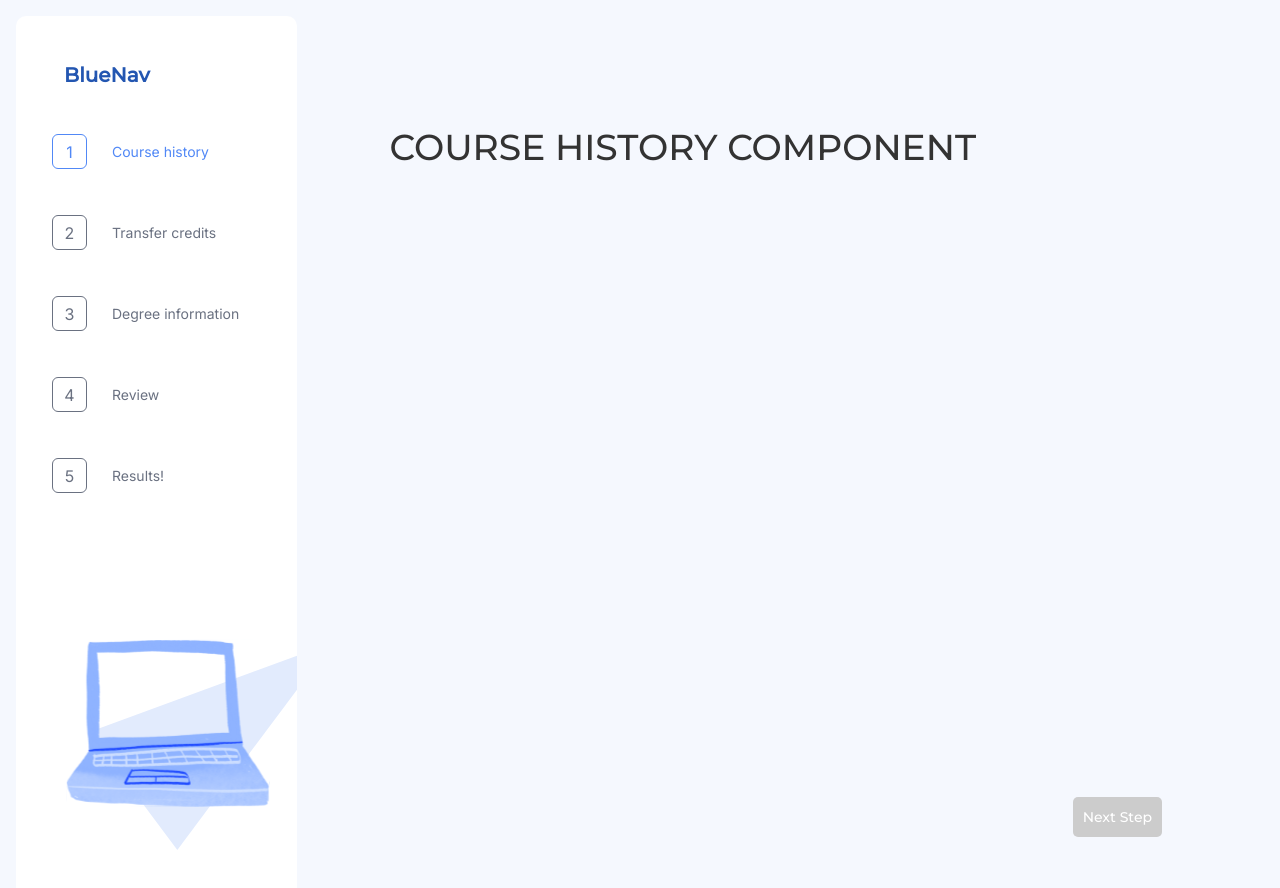
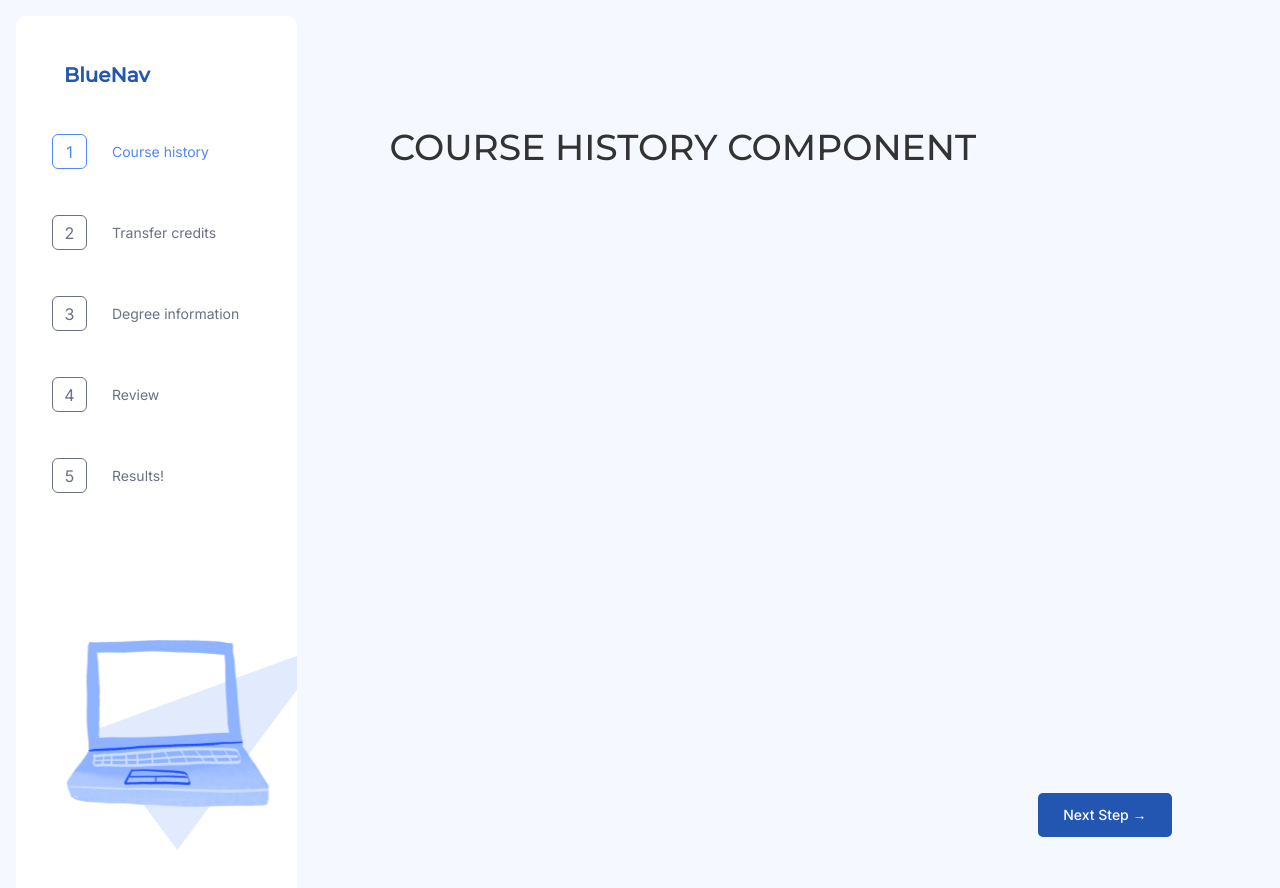
Before and after one commit to ubclaunchpad/ubc-degree-navigator, a React (Create React App) app in the folder react-app/: page / in a window 1280 px wide. Shown: the top 888 px of the page. Built offline with nearby package versions, Linux system fonts and the light colour scheme.

Commit message:
small button detail change

```diff
--- a/react-app/src/components/onboarding/MultistepForm.jsx
+++ b/react-app/src/components/onboarding/MultistepForm.jsx
@@ -103,7 +103,7 @@ const MultistepForm = () => {
 							setStep((currStep) => currStep + 1);
 						}}
 					>
-						Next Step
+						Next Step →
 					</button>
 				</div>
 			</div>
@@ -209,24 +209,27 @@ const buttons = {
 	display: "flex",
 	flexDirection: "row",
 	justifyContent: "space-between",
+	fontFamily: theme.fonts.buttons,
+	fontWeight: theme.fontWeights.buttons,
 };
 
 const prevButton = {
-	marginRight: "10px",
 	border: "none",
-	borderRadius: "5px",
-	padding: "10px",
-	backgroundColor: "#ccc",
-	color: "#fff",
+	padding: "10",
+	backgroundColor: "rgba(0,0,0,0)",
+	color: "#256AF4",
 	cursor: "pointer",
 };
 
 const nextButton = {
-	marginRight: "10px",
 	border: "none",
 	borderRadius: "5px",
-	padding: "10px",
-	backgroundColor: "#ccc",
+	//margin: "12px, 25.5px",
+	paddingLeft: "25.5px",
+	paddingRight: "25.5px",
+	paddingTop: "12px",
+	paddingBottom: "12px",
+	backgroundColor: theme.colors.primaryDark,
 	color: "#fff",
 	cursor: "pointer",
 };
```
